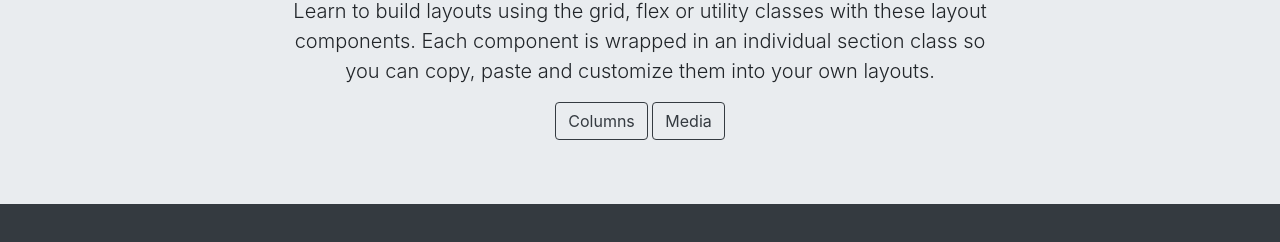
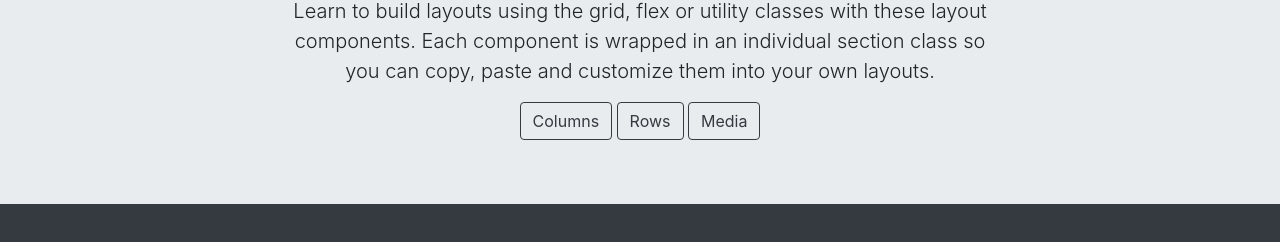
Before and after one commit to amd9301/GitHubLearning, a plain HTML site: page index.html in a window 1280 px wide. Shown: the part 166-408 px from the top of the page. Drawn offline with nearby package versions, Linux system fonts and the light colour scheme.

Commit message:
added rows

```diff
--- a/index.html
+++ b/index.html
@@ -49,6 +49,7 @@
                 individual section class so you can copy, paste and customize them into your own layouts.
               </p>
               <a class="btn btn-outline-dark" href="columns.html">Columns</a>
+              <a class="btn btn-outline-dark" href="columns.html">Rows</a>
               <a class="btn btn-outline-dark" href="media.html">Media</a>
             </div>
           </div>
```
